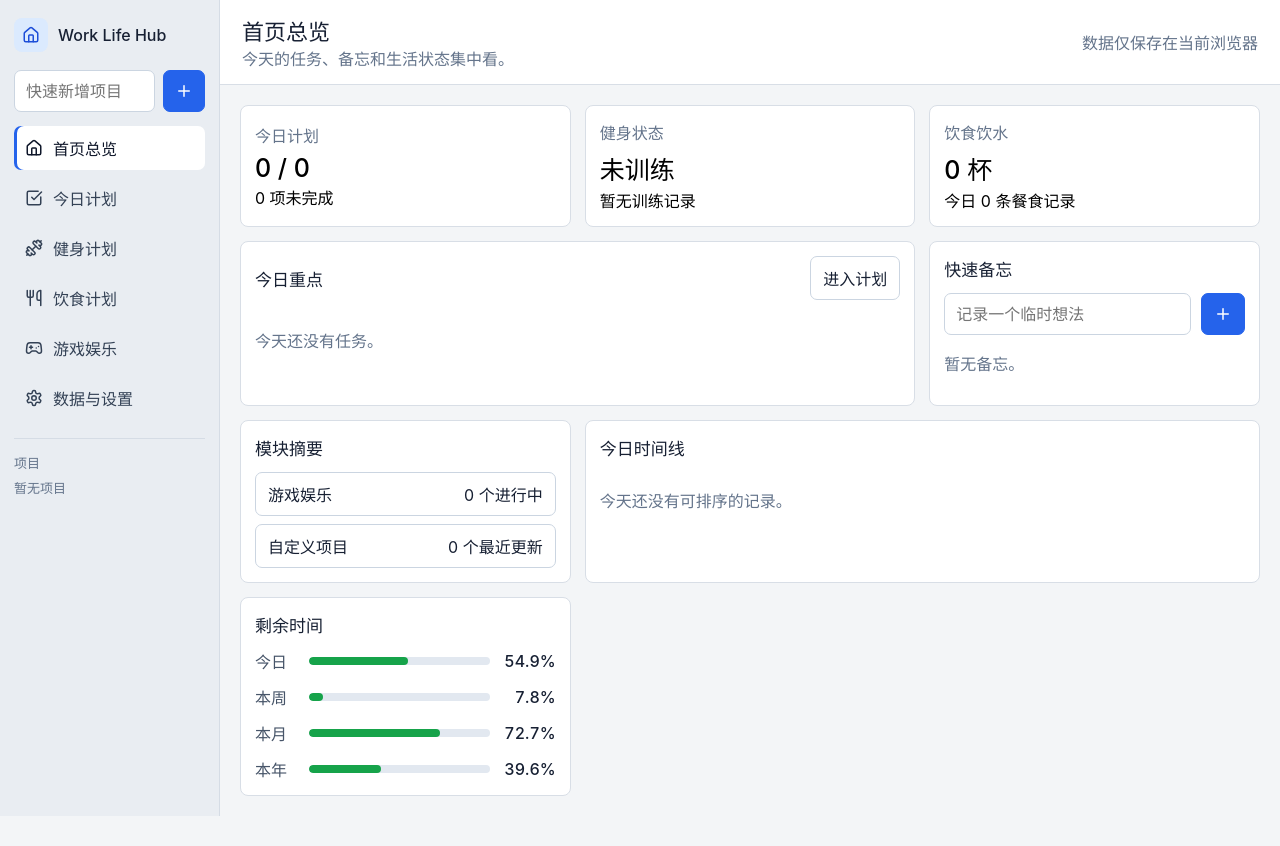
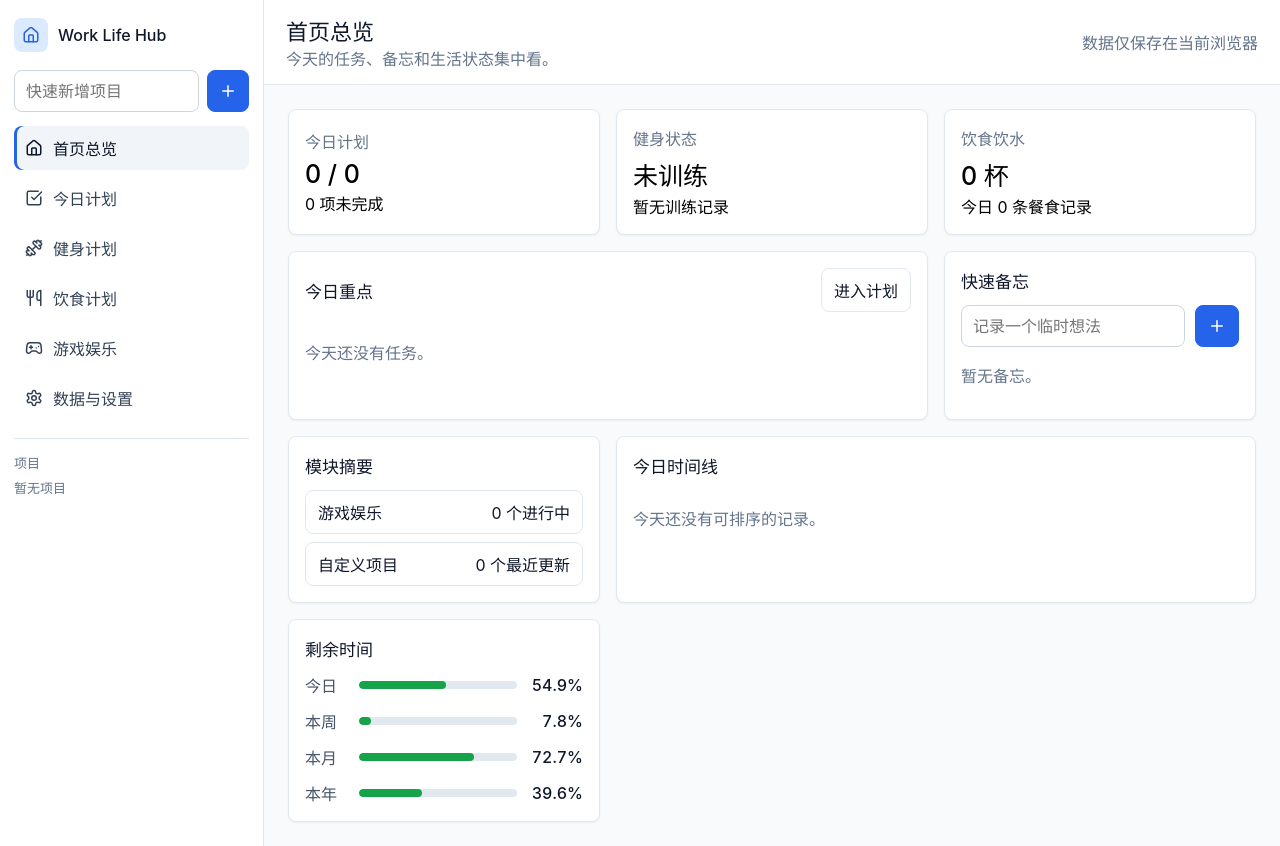
Before and after one commit to fsfdjt/gradio-deepseek-chatbot, a React (Vite) app: page / in a window 1280 px wide. Before the commit the page ends 816 px from the top, so only its background shows below. Built offline with nearby package versions, Linux system fonts and the light colour scheme.

Commit message:
Unify layout with shadcn-inspired presets

```diff
--- a/src/App.tsx
+++ b/src/App.tsx
@@ -47,6 +47,7 @@ import {
   updateTask,
   updateWorkout,
 } from "./lib/domain";
+import { getLayoutPreset } from "./lib/layoutPresets";
 import { clearAppData, loadAppData, saveAppData } from "./lib/storage";
 import type {
   AppData,
@@ -113,6 +114,7 @@ export default function App() {
   const selectedProject =
     data.customProjects.find((project) => project.id === selectedProjectId) ??
     data.customProjects[0];
+  const layoutPreset = getLayoutPreset(activePage);
   const currentPage =
     activePage === "project"
       ? {
@@ -211,7 +213,7 @@ export default function App() {
         </div>
       </aside>
 
-      <main className="workspace">
+      <main className={`workspace workspace-${layoutPreset.kind}`}>
         <header className="topbar">
           <div>
             <h1>{currentPage.label}</h1>
--- /dev/null
+++ b/src/lib/layoutPresets.ts
@@ -0,0 +1,49 @@
+import type { PageId } from "./appStructure";
+
+export type LayoutPreset = {
+  id: PageId;
+  kind: "dashboard" | "record-manager" | "project-detail" | "settings";
+  components: Array<"card" | "form" | "list" | "progress" | "timeline" | "sidebar">;
+};
+
+export const layoutPresets: Record<PageId, LayoutPreset> = {
+  home: {
+    id: "home",
+    kind: "dashboard",
+    components: ["card", "progress", "timeline", "sidebar"],
+  },
+  today: {
+    id: "today",
+    kind: "record-manager",
+    components: ["form", "list", "card"],
+  },
+  fitness: {
+    id: "fitness",
+    kind: "record-manager",
+    components: ["form", "list", "card"],
+  },
+  diet: {
+    id: "diet",
+    kind: "record-manager",
+    components: ["form", "list", "card"],
+  },
+  fun: {
+    id: "fun",
+    kind: "record-manager",
+    components: ["form", "list", "card"],
+  },
+  project: {
+    id: "project",
+    kind: "project-detail",
+    components: ["form", "list", "card", "sidebar"],
+  },
+  settings: {
+    id: "settings",
+    kind: "settings",
+    components: ["card", "form"],
+  },
+};
+
+export function getLayoutPreset(pageId: PageId): LayoutPreset {
+  return layoutPresets[pageId];
+}
--- a/src/styles.css
+++ b/src/styles.css
@@ -1,6 +1,21 @@
 :root {
-  color: #172033;
-  background: #f3f5f7;
+  --background: #f8fafc;
+  --foreground: #0f172a;
+  --muted: #f1f5f9;
+  --muted-foreground: #64748b;
+  --card: #ffffff;
+  --card-foreground: #0f172a;
+  --border: #e2e8f0;
+  --input: #cbd5e1;
+  --primary: #2563eb;
+  --primary-foreground: #ffffff;
+  --success: #16a34a;
+  --destructive: #b91c1c;
+  --radius: 8px;
+  --shadow-sm: 0 1px 2px rgb(15 23 42 / 5%);
+  --shadow-md: 0 12px 32px rgb(15 23 42 / 8%);
+  color: var(--foreground);
+  background: var(--background);
   font-family:
     Inter, ui-sans-serif, system-ui, -apple-system, BlinkMacSystemFont, "Segoe UI",
     sans-serif;
@@ -43,10 +58,10 @@ button {
   display: grid;
   gap: 20px;
   padding: 24px;
-  background: #ffffff;
-  border: 1px solid #d8dee6;
-  border-radius: 8px;
-  box-shadow: 0 20px 60px rgb(15 23 42 / 8%);
+  background: var(--card);
+  border: 1px solid var(--border);
+  border-radius: var(--radius);
+  box-shadow: var(--shadow-md);
 }
 
 .auth-panel h1,
@@ -69,7 +84,7 @@ button {
 }
 
 .eyebrow {
-  color: #2563eb;
+  color: var(--primary);
   font-weight: 500;
 }
 
@@ -77,11 +92,11 @@ input,
 select,
 textarea {
   width: 100%;
-  border: 1px solid #cbd5e1;
-  border-radius: 7px;
+  border: 1px solid var(--input);
+  border-radius: var(--radius);
   padding: 10px 11px;
-  background: #ffffff;
-  color: #172033;
+  background: var(--card);
+  color: var(--foreground);
 }
 
 .primary-button,
@@ -94,10 +109,10 @@ textarea {
 .import-button,
 .summary-list button,
 .panel-heading button {
-  border: 1px solid #cbd5e1;
-  background: #ffffff;
-  color: #172033;
-  border-radius: 7px;
+  border: 1px solid var(--border);
+  background: var(--card);
+  color: var(--foreground);
+  border-radius: var(--radius);
   padding: 9px 12px;
   display: inline-flex;
   align-items: center;
@@ -121,34 +136,35 @@ textarea {
 .form-panel button[type="submit"],
 .inline-form button[type="submit"] {
   background: #2563eb;
-  border-color: #2563eb;
-  color: #ffffff;
+  border-color: var(--primary);
+  color: var(--primary-foreground);
 }
 
 .danger-button {
-  color: #b91c1c !important;
+  color: var(--destructive) !important;
   border-color: #fecaca !important;
 }
 
 .error-text {
-  color: #b91c1c;
+  color: var(--destructive);
   margin: 0;
 }
 
 .muted,
 .empty-text {
-  color: #64748b;
+  color: var(--muted-foreground);
 }
 
 .app-shell {
   min-height: 100vh;
   display: grid;
-  grid-template-columns: 220px minmax(0, 1fr);
+  grid-template-columns: 264px minmax(0, 1fr);
+  background: var(--background);
 }
 
 .sidebar {
-  background: #e9edf2;
-  border-right: 1px solid #d5dce5;
+  background: #ffffff;
+  border-right: 1px solid var(--border);
   padding: 18px 14px;
 }
 
@@ -167,7 +183,7 @@ textarea {
   place-items: center;
   border-radius: 8px;
   background: #dbeafe;
-  color: #1d4ed8;
+  color: var(--primary);
 }
 
 .quick-add-project {
@@ -184,10 +200,10 @@ textarea {
 }
 
 .quick-add-project button {
-  border: 1px solid #2563eb;
-  background: #2563eb;
-  color: #ffffff;
-  border-radius: 7px;
+  border: 1px solid var(--primary);
+  background: var(--primary);
+  color: var(--primary-foreground);
+  border-radius: var(--radius);
   display: grid;
   place-items: center;
 }
@@ -206,13 +222,13 @@ textarea {
   background: transparent;
   color: #334155;
   text-align: left;
-  border-radius: 7px;
+  border-radius: var(--radius);
   padding: 10px 11px;
 }
 
 .main-nav button[aria-pressed="true"] {
-  background: #ffffff;
-  box-shadow: inset 3px 0 0 #2563eb;
+  background: var(--muted);
+  box-shadow: inset 3px 0 0 var(--primary);
   color: #0f172a;
 }
 
@@ -221,13 +237,13 @@ textarea {
   gap: 6px;
   margin-top: 18px;
   padding-top: 14px;
-  border-top: 1px solid #d5dce5;
+  border-top: 1px solid var(--border);
 }
 
 .sidebar-section-title,
 .empty-sidebar-text {
   margin: 0;
-  color: #64748b;
+  color: var(--muted-foreground);
   font-size: 13px;
 }
 
@@ -241,12 +257,12 @@ textarea {
   background: transparent;
   color: #334155;
   text-align: left;
-  border-radius: 7px;
+  border-radius: var(--radius);
   padding: 9px 10px;
 }
 
 .sidebar-projects button[aria-pressed="true"] {
-  background: #ffffff;
+  background: var(--muted);
   color: #0f172a;
 }
 
@@ -257,11 +273,12 @@ textarea {
 }
 
 .sidebar-projects button small {
-  color: #64748b;
+  color: var(--muted-foreground);
 }
 
 .workspace {
   min-width: 0;
+  background: var(--background);
 }
 
 .topbar {
@@ -271,8 +288,9 @@ textarea {
   justify-content: space-between;
   gap: 16px;
   align-items: center;
-  background: #ffffff;
-  border-bottom: 1px solid #d8dee6;
+  background: rgba(255, 255, 255, 0.92);
+  border-bottom: 1px solid var(--border);
+  backdrop-filter: blur(10px);
 }
 
 .topbar h1,
@@ -286,20 +304,20 @@ textarea {
 }
 
 .topbar p {
-  color: #64748b;
+  color: var(--muted-foreground);
 }
 
 .page-grid,
 .page-stack,
 .custom-grid,
 .project-page {
-  padding: 20px;
+  padding: 24px;
 }
 
 .page-grid {
   display: grid;
-  grid-template-columns: repeat(3, minmax(0, 1fr));
-  gap: 14px;
+  grid-template-columns: repeat(12, minmax(0, 1fr));
+  gap: 16px;
 }
 
 .custom-grid {
@@ -310,26 +328,56 @@ textarea {
 
 .project-page {
   display: grid;
-  gap: 14px;
+  gap: 16px;
 }
 
 .panel,
 .stat-card {
-  background: #ffffff;
-  border: 1px solid #d8dee6;
-  border-radius: 8px;
-  padding: 14px;
+  background: var(--card);
+  border: 1px solid var(--border);
+  border-radius: var(--radius);
+  box-shadow: var(--shadow-sm);
+  padding: 16px;
+}
+
+.page-grid > .panel,
+.page-grid > .stat-card {
+  grid-column: span 4;
+}
+
+.settings-grid > .panel {
+  grid-column: span 6;
+}
+
+.workspace-dashboard .wide-panel {
+  grid-column: span 8;
+}
+
+.workspace-record-manager .page-stack,
+.workspace-project-detail .project-page,
+.workspace-settings .settings-grid {
+  max-width: 1120px;
 }
 
 .stat-card {
   text-align: left;
+  transition:
+    border-color 160ms ease,
+    transform 160ms ease,
+    box-shadow 160ms ease;
+}
+
+.stat-card:hover {
+  border-color: #bfdbfe;
+  box-shadow: var(--shadow-md);
+  transform: translateY(-1px);
 }
 
 .stat-card span,
 .record-row span,
 .compact-item,
 .panel p {
-  color: #64748b;
+  color: var(--muted-foreground);
 }
 
 .stat-card strong {
@@ -341,10 +389,6 @@ textarea {
 
 .stat-card p {
   margin: 0;
-}
-
-.wide-panel {
-  grid-column: span 2;
 }
 
 .panel-heading {
@@ -372,7 +416,8 @@ textarea {
 }
 
 .form-panel {
-  grid-template-columns: minmax(180px, 1fr) 120px 120px 130px 150px minmax(160px, 1fr) auto;
+  grid-template-columns: repeat(auto-fit, minmax(148px, 1fr));
+  align-items: end;
 }
 
 .list-row,
@@ -381,7 +426,7 @@ textarea {
   grid-template-columns: auto minmax(0, 1fr) auto;
   align-items: center;
   gap: 10px;
-  border-top: 1px solid #edf1f5;
+  border-top: 1px solid var(--border);
   padding: 10px 0;
 }
 
@@ -392,7 +437,7 @@ textarea {
 
 .list-row small {
   color: #475569;
-  border: 1px solid #cbd5e1;
+  border: 1px solid var(--border);
   border-radius: 999px;
   padding: 3px 8px;
 }
@@ -410,12 +455,12 @@ textarea {
   width: 10px;
   height: 10px;
   border-radius: 50%;
-  background: #2563eb;
+  background: var(--primary);
 }
 
 .compact-item {
   margin: 0;
-  border-top: 1px solid #edf1f5;
+  border-top: 1px solid var(--border);
   padding-top: 10px;
 }
 
@@ -431,7 +476,7 @@ textarea {
   grid-template-columns: 92px minmax(0, 1fr);
   gap: 12px;
   align-items: start;
-  border-top: 1px solid #edf1f5;
+  border-top: 1px solid var(--border);
   padding: 10px 0;
 }
 
@@ -440,7 +485,7 @@ textarea {
 }
 
 .timeline-item time {
-  color: #2563eb;
+  color: var(--primary);
   font-variant-numeric: tabular-nums;
 }
 
@@ -454,7 +499,7 @@ textarea {
 }
 
 .timeline-item span {
-  color: #64748b;
+  color: var(--muted-foreground);
 }
 
 .time-remaining-list {
@@ -490,7 +535,7 @@ textarea {
   display: block;
   height: 100%;
   border-radius: inherit;
-  background: #16a34a;
+  background: var(--success);
 }
 
 .summary-list button,
@@ -508,9 +553,9 @@ textarea {
 
 .filter-row button[aria-pressed="true"],
 .project-list button[aria-pressed="true"] {
-  background: #2563eb;
-  border-color: #2563eb;
-  color: #ffffff;
+  background: var(--primary);
+  border-color: var(--primary);
+  color: var(--primary-foreground);
 }
 
 button:disabled {
@@ -543,8 +588,11 @@ button:disabled {
     grid-template-columns: 1fr;
   }
 
+  .page-grid > .panel,
+  .page-grid > .stat-card,
+  .settings-grid > .panel,
   .wide-panel {
-    grid-column: auto;
+    grid-column: 1 / -1;
   }
 }
 
```
Also changed, not shown: 2 other files (tests, documents, lock files or other folders).
